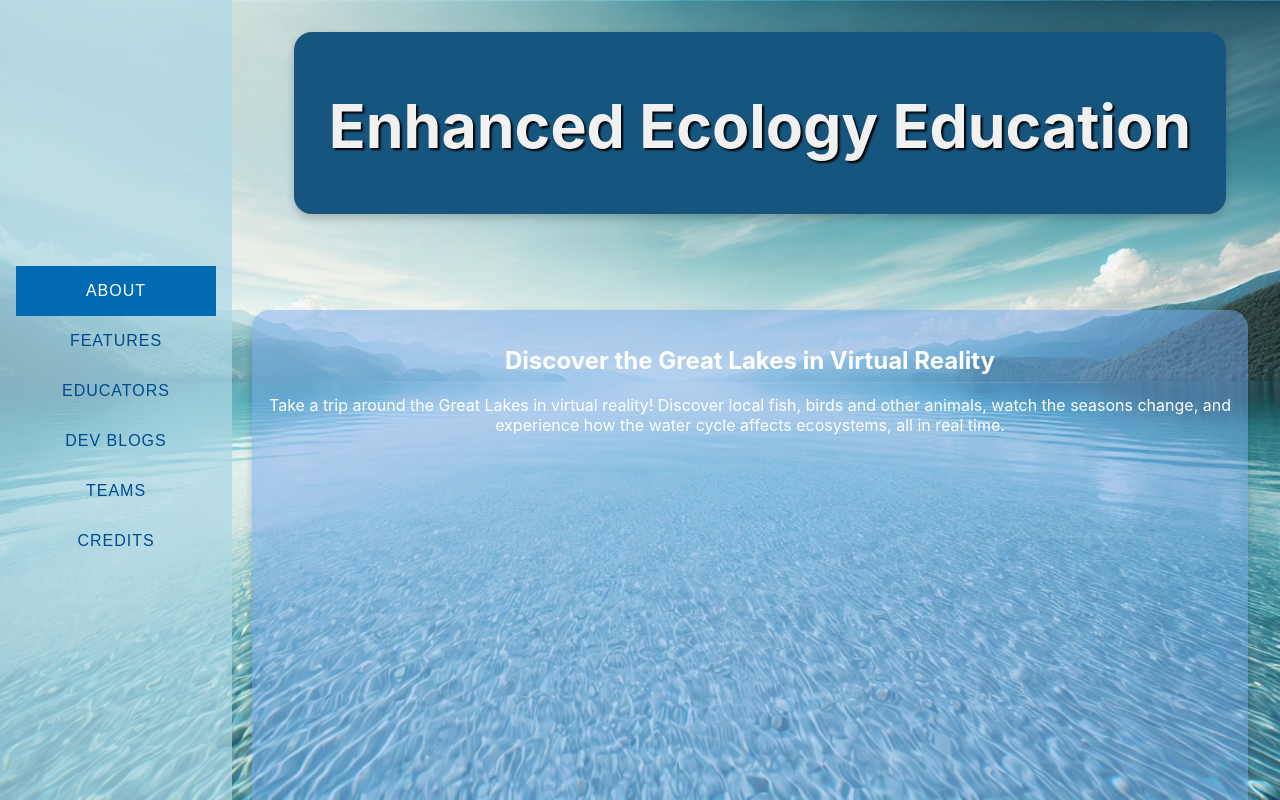
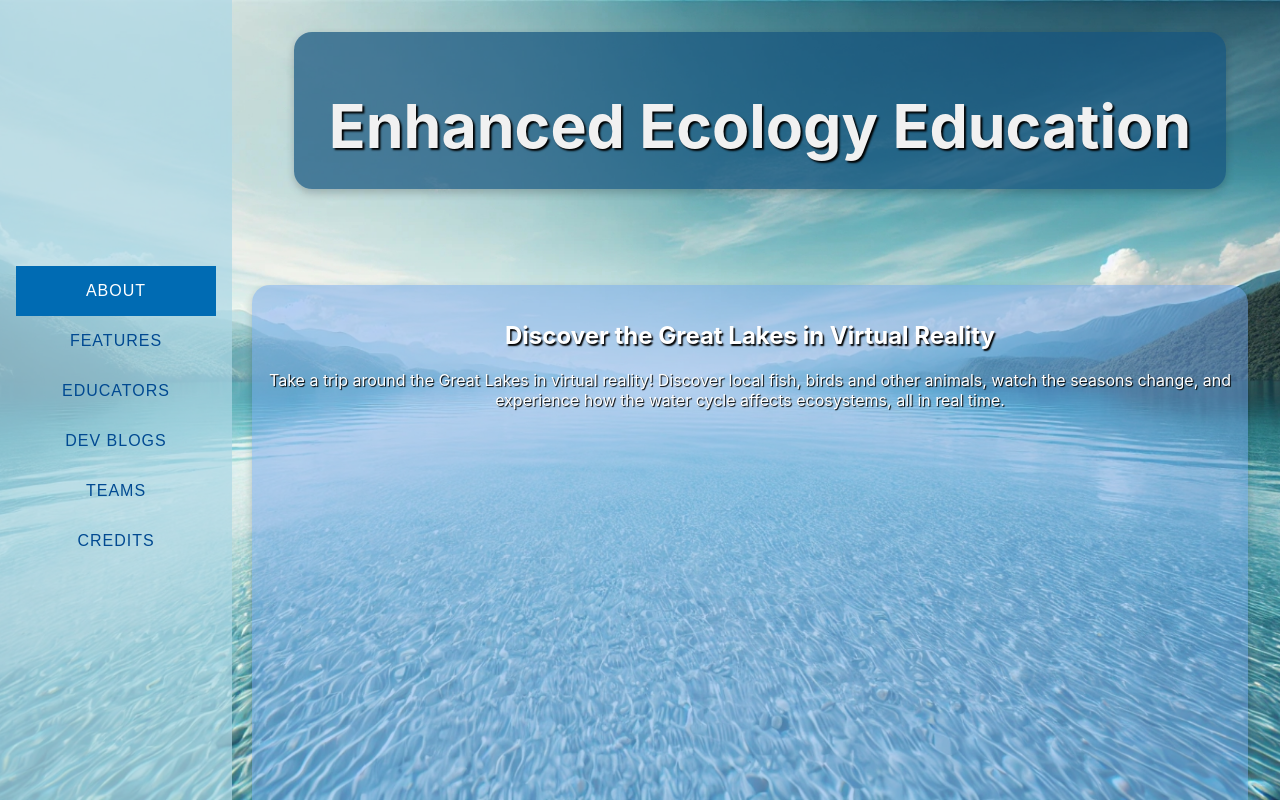
Before and after one commit to diandian-0202/great_lake_explore_website, a React (Create React App) app: page / in a window 1280 px wide. Built offline with nearby package versions, Linux system fonts and the light colour scheme.

Commit message:
changes to header box

```diff
--- a/src/App.css
+++ b/src/App.css
@@ -31,6 +31,11 @@
   to {
     transform: rotate(360deg);
   }
+}
+
+p {
+  text-shadow:
+    1px 1px 1px #000;
 }
 
 body {
@@ -114,6 +119,11 @@ header h1 {
   /* transform: translateX(120px); */
 }
 
+h2 {
+  text-shadow:
+    1.5px 1.5px 1.5px #000;
+}
+
 header p {
   color: #005f99;
   font-size: 1.2rem;
@@ -129,14 +139,14 @@ header p {
 }
 
 .header-background-panel {
-  background-color: #16557e;  /* Solid background color */
+  background-color: #16547eb6;  /* Solid background color */
   /* padding: 20px;              Space inside the panel
   justify-content: center;  /* Horizontally center */
   transform: translateX(120px);
   padding: 1rem; /* 增加内边距 */
   border-radius: 18px;
   width: 900px; /* 增加框的最大宽度 */
-  height: 150px;
+  height: 125px;
   /* border: 2px solid black; */
   box-shadow:
     2px 2px 2px #000;
```
